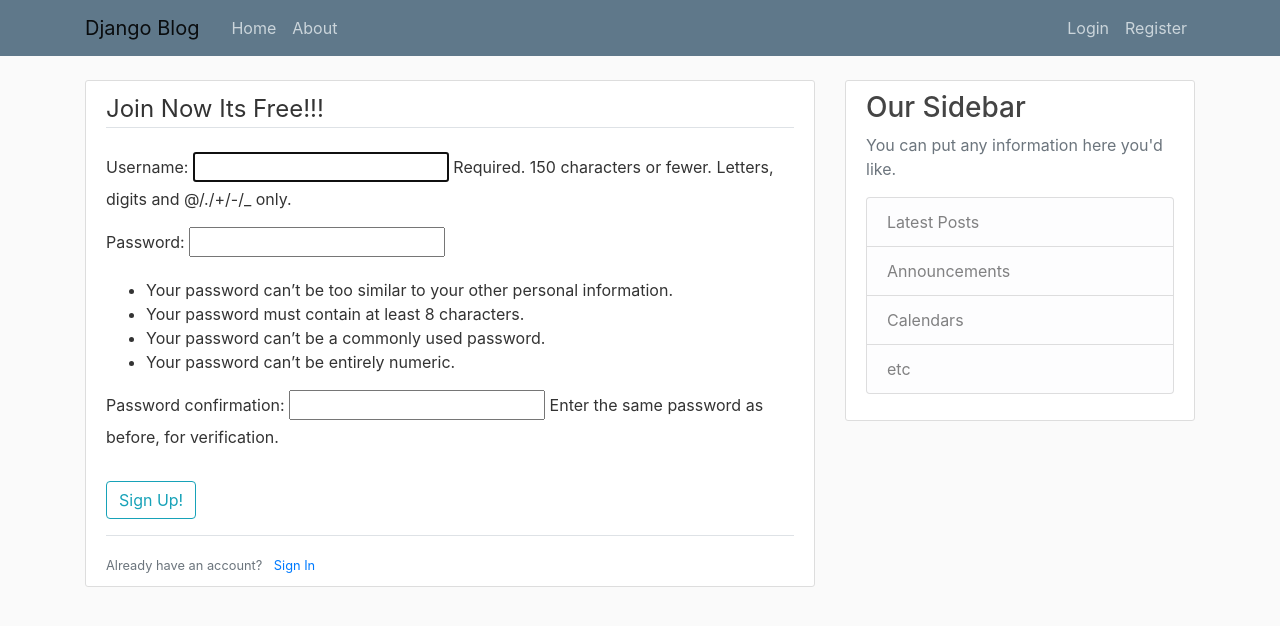
After one commit to somone-codes/django_tutorial, a Django app: page /register/ in a window 1280 px wide. The commit adds this page. Shown: the top 626 px of the page. Run offline with Django 4.2, Linux system fonts and the light colour scheme; some libraries are stand-ins or nearby versions.

Commit message:
Added user registration

```diff
--- a/blog/templates/blog/html/base.html
+++ b/blog/templates/blog/html/base.html
@@ -22,8 +22,10 @@
       <nav class="navbar navbar-expand-md navbar-light bg-steel fixed-top">
         <div class="container">
           <a class="navbar-brand mr-4" href="/">Django Blog</a>
-          <button class="navbar-toggler" type="button" data-toggle="collapse" data-target="#navbarToggle" aria-controls="navbarToggle" aria-expanded="false" aria-label="Toggle navigation">
-          <span class="navbar-toggler-icon"></span>
+          <button class="navbar-toggler" type="button" data-toggle="collapse"
+                  data-target="#navbarToggle" aria-controls="navbarToggle" aria-expanded="false"
+                  aria-label="Toggle navigation">
+            <span class="navbar-toggler-icon"></span>
           </button>
           <div class="collapse navbar-collapse" id="navbarToggle">
             <div class="navbar-nav mr-auto">
@@ -43,7 +45,15 @@
     <main role="main" class="container">
       <div class="row">
         <div class="col-md-8">
-          {% block body_content %}{% endblock %}
+            {% if messages %}
+                {% for message in messages %}
+                    <div class="alert alert-{{ message.tags }}">
+                        {{ message }}
+                    </div>
+                {% endfor %}
+            {% endif %}
+
+            {% block body_content %}{% endblock %}
         </div>
         <div class="col-md-4">
           <div class="content-section">
--- a/django_tutorial/urls.py
+++ b/django_tutorial/urls.py
@@ -1,9 +1,12 @@
 """django_tutorial URL Configuration
 """
+
+from users.views import register
 from django.contrib import admin
 from django.urls import path, include
 
 urlpatterns = [
     path("admin/", admin.site.urls),
-    path('', include('blog.urls')),
+    path("", include('blog.urls')),
+    path("register/", register, name="register"),
 ]
--- /dev/null
+++ b/users/templates/users/html/register.html
@@ -0,0 +1,23 @@
+{% extends "blog/html/base.html" %}
+
+{% block  body_content %}
+    <div class="content-section">
+
+        <form method="post">
+            {% csrf_token %} {% comment %} madatory for django!{% endcomment %}
+            <fieldset class="form-group">
+                <legend class="border-bottom mb-4">Join Now Its Free!!!</legend>
+                {{ form.as_p }}
+            </fieldset>
+            <div class="form-group">
+                <button class="btn btn-outline-info" type="submit">Sign Up!</button>
+            </div>
+        </form>
+
+        <div class="border-top pt-3">
+         <small class="text-muted">
+             Already have an account? <a class="ml-2" href="#">Sign In</a>
+         </small>
+        </div>
+    </div>
+{% endblock body_content %}
--- a/users/views.py
+++ b/users/views.py
@@ -1,3 +1,16 @@
-from django.shortcuts import render
+from django.shortcuts import render, redirect
+from django.http import HttpRequest
+from django.contrib.auth.forms import UserCreationForm
+from django.contrib import messages
 
-# Create your views here.
+
+def register(request: HttpRequest):
+    if request.method == "POST":
+        form = UserCreationForm(request.POST)
+        if form.is_valid():
+            form.save()
+            username = form.cleaned_data.get("username")
+            messages.success(request, f"user {username} registered successfully")
+            return redirect("blog-home")
+    else:
+        return render(request, "users/html/register.html", {"form": UserCreationForm()})
```
Also changed, not shown: 1 other file.
